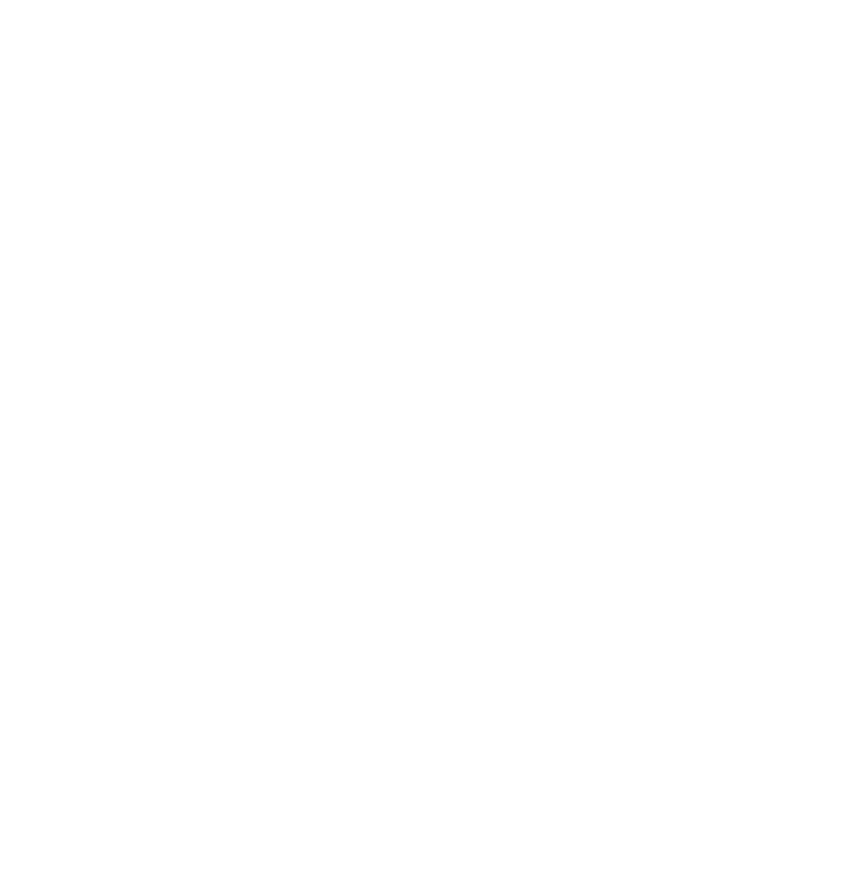
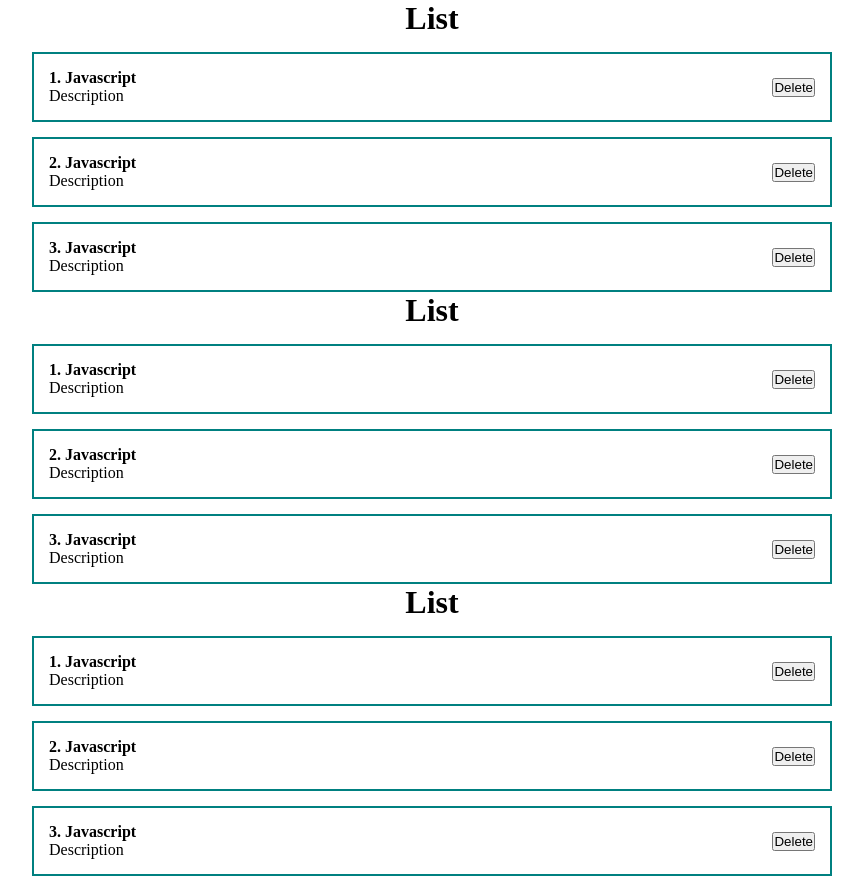
Before and after one commit to robinlant/react-academy, a React (Create React App) app: page / in a window 1280 px wide. Shown: the whole page, without its empty margins (208-1071 px from the left). Before the commit the page ends 800 px from the top, so only its background shows below. Built offline with nearby package versions, Linux system fonts and the light colour scheme.

Commit message:
PostList created

```diff
--- a/src/App.js
+++ b/src/App.js
@@ -1,10 +1,20 @@
+import {useState} from "react";
+import './styles/app.css';
+import PostList from "./Components/PostList";
 
 function App() {
-  return (
-    <div className="App">
-
-    </div>
-  );
+    const [posts,setPosts] = useState([
+        {id:1,title:'Javascript',body:'Description'},
+        {id:2,title:'Javascript',body:'Description'},
+        {id:3,title:'Javascript',body:'Description'}
+    ])
+    return (
+        <div className="App">
+            <PostList posts={posts} title={'List'}/>
+            <PostList posts={posts} title={'List'}/>
+            <PostList posts={posts} title={'List'}/>
+        </div>
+    );
 }
 
 export default App;
--- /dev/null
+++ b/src/Components/PostItem.jsx
@@ -0,0 +1,19 @@
+import React from 'react';
+
+const PostItem = (props) => {
+    return (
+        <div>
+            <div className="post">
+                <div className="post__content">
+                    <strong>{props.post.id}. {props.post.title}</strong>
+                    <div>{props.post.body}</div>
+                </div>
+                <div className="post__btns">
+                    <button>Delete</button>
+                </div>
+            </div>
+        </div>
+    );
+};
+
+export default PostItem;
--- /dev/null
+++ b/src/Components/PostList.jsx
@@ -0,0 +1,15 @@
+import React from 'react';
+import PostItem from "./PostItem";
+
+const PostList = ({posts,title}) => {
+    return (
+        <div>
+            <h1 style={{textAlign:'center'}}>{title}</h1>
+            {posts.map(post =>
+                <PostItem post={post} key={post.id}/>
+            )}
+        </div>
+    );
+};
+
+export default PostList;
--- /dev/null
+++ b/src/styles/app.css
@@ -0,0 +1,23 @@
+* {
+    margin:0;
+    padding:0;
+    box-sizing: border-box;
+}
+
+#root {
+    display: flex;
+    justify-content: center;
+}
+
+.App {
+    width: 800px;
+}
+
+.post {
+    display: flex;
+    padding: 15px;
+    border:2px solid teal;
+    margin-top:15px;
+    align-items: center;
+    justify-content: space-between;
+}
```
Also changed, not shown: src/Components/Counter.jsx (added, +21 -0 lines).
